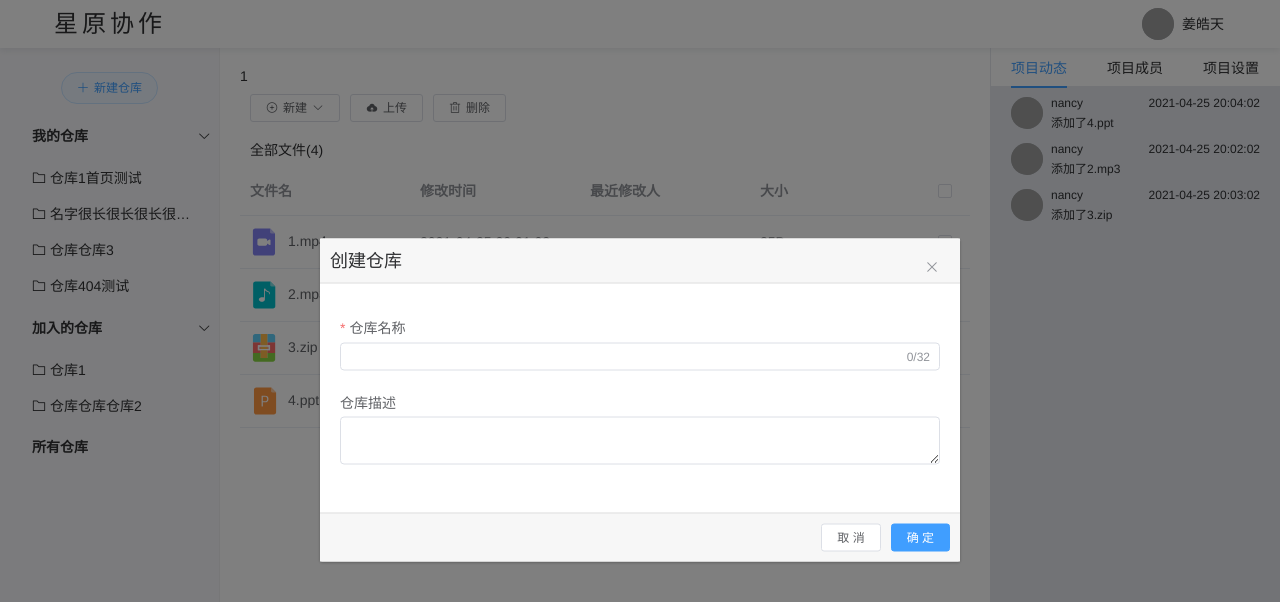
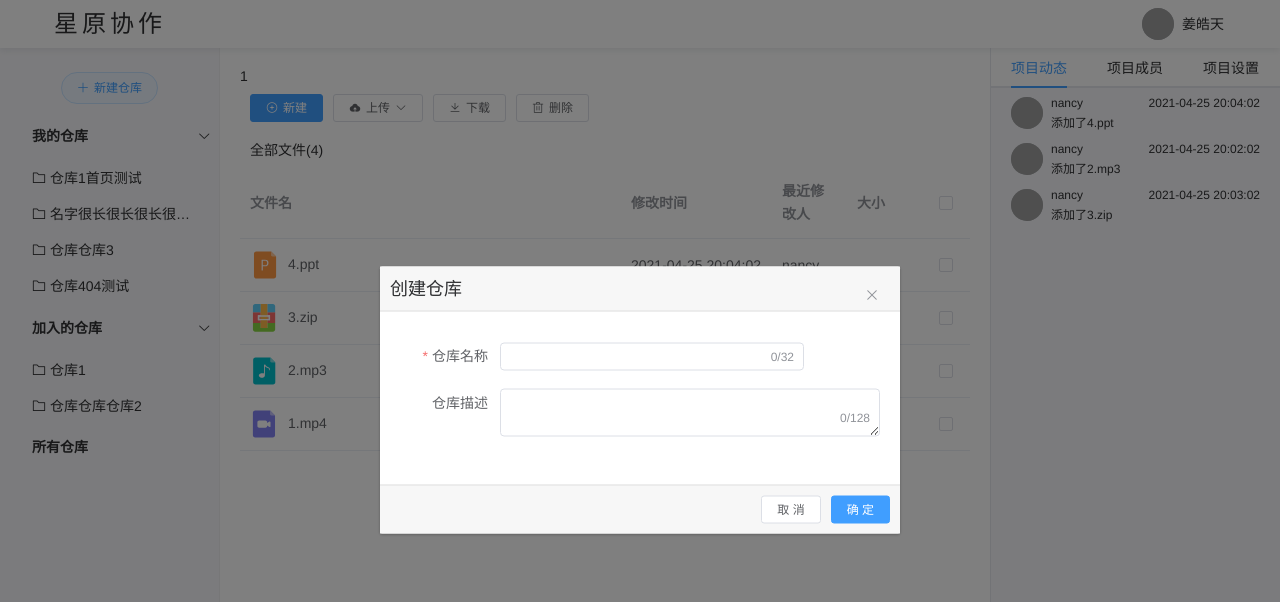
Before and after one commit to jianghaotian/Graduation-Project, a Vue app in the folder frontend/: page /repository/1 in a window 1280 px wide. Both pictures are taken after a click on the button "新建仓库". Shown: the top 602 px of the page. Built offline with nearby package versions, Linux system fonts and the light colour scheme; grey boxes are pictures that could not be loaded.

Commit message:
新建文件

```diff
--- a/frontend/src/router/index.js
+++ b/frontend/src/router/index.js
@@ -32,6 +32,11 @@ const routes = [
         name: 'Repository',
         component: () => import('@/views/repository')
       },
+      {
+        path: '/repository/:id/:folderId',
+        name: 'RepositoryFolder',
+        component: () => import('@/views/repository')
+      },
       // ----- 404 -----
       {
         path: '/404',
--- a/frontend/src/views/layout/components/Aside.vue
+++ b/frontend/src/views/layout/components/Aside.vue
@@ -45,13 +45,14 @@
       :close-on-click-modal="false"
       :append-to-body="true"
       :visible.sync="isEditDialogVisible"
+      width="520px"
     >
       <el-form :model="repository" :rules="rules" ref="repository">
-        <el-form-item label="仓库名称" size="mini" prop="name">
+        <el-form-item label="仓库名称" size="mini" prop="name" label-width="100px">
           <el-input v-model="repository.name" maxlength="32" show-word-limit></el-input>
         </el-form-item>
-        <el-form-item type="text" label="仓库描述" size="mini">
-          <el-input type="textarea" v-model="repository.desc" maxlength="128"></el-input>
+        <el-form-item type="text" label="仓库描述" size="mini" label-width="100px">
+          <el-input type="textarea" v-model="repository.desc" maxlength="128" show-word-limit></el-input>
         </el-form-item>
       </el-form>
       <div slot="footer" class="dialog-footer">
--- a/frontend/src/views/repository/index.vue
+++ b/frontend/src/views/repository/index.vue
@@ -4,17 +4,27 @@
       <el-main>
         {{ url }}
         <el-row style="padding: 10px">
+          <!-- <el-dropdown @command="createView"> -->
+          <el-button size="mini" @click="addFile()" icon="el-icon-circle-plus-outline" type="primary"
+            >新建
+            <!-- <i class="el-icon-arrow-down el-icon--right"></i> -->
+          </el-button>
+          <!-- <el-dropdown-menu slot="dropdown">
+              <el-dropdown-item command="文件夹">文件夹</el-dropdown-item>
+              <el-dropdown-item @click.native="addFile()" command="文件">文件</el-dropdown-item>
+            </el-dropdown-menu>
+          </el-dropdown> -->
           <el-dropdown @command="createView">
-            <el-button size="mini" icon="el-icon-circle-plus-outline"
-              >新建<i class="el-icon-arrow-down el-icon--right"></i
+            <el-button size="mini" icon="el-icon-upload" style="margin-left: 10px"
+              >上传<i class="el-icon-arrow-down el-icon--right"></i
             ></el-button>
             <el-dropdown-menu slot="dropdown">
               <el-dropdown-item command="文件夹">文件夹</el-dropdown-item>
               <el-dropdown-item command="文件">文件</el-dropdown-item>
             </el-dropdown-menu>
           </el-dropdown>
-          <el-button size="mini" icon="el-icon-upload" style="margin-left: 10px">上传</el-button>
-          <el-button size="mini" icon="el-icon-delete">删除</el-button>
+          <el-button size="mini" icon="el-icon-download" style="margin-left: 10px">下载</el-button>
+          <el-button size="mini" icon="el-icon-delete" style="margin-left: 10px">删除</el-button>
         </el-row>
         <el-row style="padding: 10px">全部文件({{ content.length }})</el-row>
         <div>
@@ -25,19 +35,26 @@
             v-loading="isSearchLoading"
             :data="content"
             style="width: 100%"
+            :default-sort="{ prop: 'name', order: 'descending' }"
           >
-            <el-table-column prop="name" label="文件名" style="align-items: center">
+            <el-table-column min-width="5" prop="name" label="文件名" style="align-items: center">
               <template slot-scope="scope">
                 <svg class="icon" aria-hidden="true">
                   <use :xlink:href="scope.row.icon"></use>
                 </svg>
-                <span>{{ scope.row.name }}</span>
+                <el-input
+                  size="mini"
+                  v-show="scope.row.show"
+                  @blur="save(scope.row)"
+                  v-model="scope.row.name"
+                ></el-input>
+                <span v-show="!scope.row.show">{{ scope.row.name }}</span>
               </template>
             </el-table-column>
-            <el-table-column prop="update_time" label="修改时间" />
-            <el-table-column prop="update_person" label="最近修改人" />
-            <el-table-column prop="size" label="大小" />
-            <el-table-column type="selection" label="批量操作" width="50" align="center"></el-table-column>
+            <el-table-column min-width="2" prop="update_time" label="修改时间" />
+            <el-table-column min-width="1" prop="update_person" label="最近修改人" />
+            <el-table-column min-width="1" prop="size" label="大小" />
+            <el-table-column min-width="1" type="selection" label="批量操作" align="center"></el-table-column>
             <!-- <div slot="empty">
             <p v-if="emptyText">暂无数据</p>
           </div> -->
@@ -104,13 +121,14 @@ export default {
       if (this.url == 3) {
         this.content = [
           {
+            id: 1,
             name: '1.xlsx',
             update_time: '2021-04-25 20:01:02',
             update_person: 'nancy',
             size: '25B'
           },
-          { name: '2.txt', update_time: '2021-04-25 20:02:02', update_person: 'nancy', size: '30B' },
-          { name: '3', update_time: '2021-03-25 20:04:02', update_person: 'nancy' }
+          { id: 2, name: '2.txt', update_time: '2021-04-25 20:02:02', update_person: 'nancy', size: '30B' },
+          { id: 3, name: '3', update_time: '2021-03-25 20:04:02', update_person: 'nancy' }
         ]
         this.operationsHistory = [
           { id: '1', operations: '添加了1.xlsx', name: 'nancy', time: '2021-04-25 20:01:02' },
@@ -120,14 +138,15 @@ export default {
       } else {
         this.content = [
           {
+            id: 1,
             name: '1.mp4',
             update_time: '2021-04-25 20:01:02',
             update_person: 'nancy',
             size: '25B'
           },
-          { name: '2.mp3', update_time: '2021-04-25 20:02:02', update_person: 'nancy', size: '30B' },
-          { name: '3.zip', update_time: '2021-04-25 20:03:02', update_person: 'nancy', size: '50B' },
-          { name: '4.ppt', update_time: '2021-04-25 20:04:02', update_person: 'nancy' }
+          { id: 2, name: '2.mp3', update_time: '2021-04-25 20:02:02', update_person: 'nancy', size: '30B' },
+          { id: 3, name: '3.zip', update_time: '2021-04-25 20:03:02', update_person: 'nancy', size: '50B' },
+          { id: 4, name: '4.ppt', update_time: '2021-04-25 20:04:02', update_person: 'nancy' }
         ]
         this.operationsHistory = [
           { id: '4', operations: '添加了4.ppt', name: 'nancy', time: '2021-04-25 20:04:02' },
@@ -136,9 +155,14 @@ export default {
         ]
       }
       for (let i = 0; i < this.content.length; i++) {
-        let type = this.content[i].name.split('.')[this.content[i].name.split('.').length - 1].toLocaleLowerCase()
+        this.content[i].icon = this.fileType(this.content[i].name)
+      }
+      this.isSearchLoading = false
+    },
+    fileType(name) {
+      let type = name.split('.')[name.split('.').length - 1].toLocaleLowerCase()
       let icon = ''
-        if (this.content[i].name.split('.').length == 1) {
+      if (name.split('.').length == 1) {
         icon = '#icon-file-b-2'
       } else {
         switch (type) {
@@ -178,9 +202,7 @@ export default {
         }
       }
 
-        this.content[i].icon = icon
-      }
-      this.isSearchLoading = false
+      return icon
     },
     onSelect(val) {
       this.$refs.table.toggleRowSelection(val)
@@ -190,12 +212,44 @@ export default {
     },
     createView(command) {
       console.log(command)
+    },
+    getNowDate() {
+      var date = new Date()
+      var year = date.getFullYear()
+      var month = date.getMonth() + 1
+      if (month.toString().length == 1) {
+        month = '0' + month
+      }
+      return year + '-' + month
+    },
+    addFile() {
+      this.content.unshift({
+        id: '',
+        name: '',
+        update_time: this.getNowDate(),
+        update_person: 'nancy',
+        size: '0',
+        show: true
+      })
+    },
+    save(row) {
+      row.show = false
+      row.icon = this.fileType(row.name)
     }
   }
 }
 </script>
 
 <style scoped lang="scss">
+.tb-edit .el-input {
+  display: none;
+}
+.tb-edit .current-row .el-input {
+  display: block;
+}
+.tb-edit .current-row .el-input + span {
+  display: none;
+}
 .repository {
   height: 100%;
   .rightTab {
@@ -204,7 +258,7 @@ export default {
       width: 100%;
       height: 100%;
       padding: 10px 20px 0;
-      background-color: #e4e7ed;
+      background-color: #f7f7fa;
       overflow-y: auto;
       .box-card {
         width: 100%;
@@ -235,4 +289,7 @@ export default {
 .el-tabs__content {
   height: calc(100% - 40px);
 }
+.el-input {
+  width: 80%;
+}
 </style>
```
Lines whose indentation alone changed are shown as unchanged.
